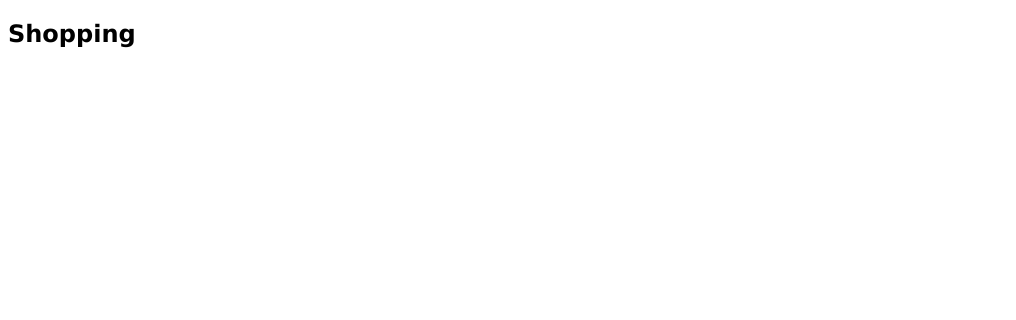
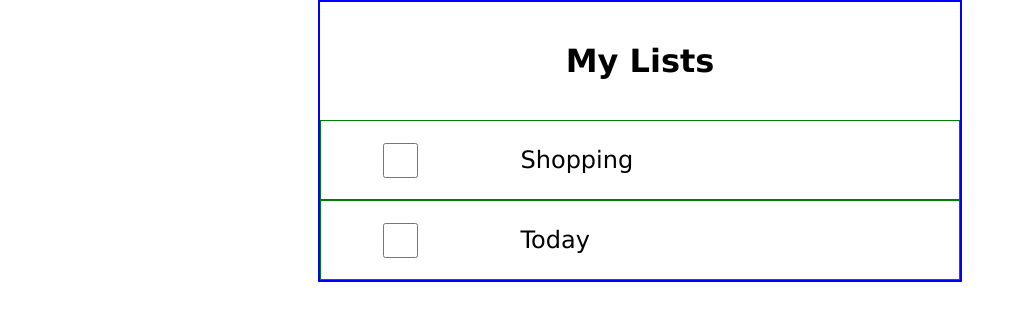
Before and after one commit to karleenheong/odin-todo-list, a website built with webpack: page dist/index.html in a window 1280 px wide. Shown: the whole page, without its empty margins (0-1016 px from the left). Built offline with nearby package versions, Linux system fonts and the light colour scheme.

Commit message:
Add button and checkbox to projects

```diff
--- a/src/dom.js
+++ b/src/dom.js
@@ -1,10 +1,30 @@
 const content = document.querySelector("#content");
+
+export function displayAppName(){
+  let title = document.createElement("h1");
+  title.className = "heading";
+  title.textContent = "My Lists";
+  content.appendChild(title);
+}
 
 export function displayProjects(list){
   for(let i=0; i<list.length; i++){
-    let project = document.createElement("h2");
+    let projectPanel = document.createElement("div");
+    projectPanel.className  = "projectPanel";
+    let project = document.createElement("button");
     project.className = "project";
+    let checkbox = document.createElement("input");
+    checkbox.className = "projectCheckbox";
+    checkbox.setAttribute("type", "checkbox");
+
     project.textContent = list[i].getTitle;
-    content.appendChild(project);
+
+    project.addEventListener("click", function(e){
+      console.log("project pressed");
+    });
+
+    projectPanel.appendChild(checkbox);
+    projectPanel.appendChild(project);
+    content.appendChild(projectPanel);
   }
 }
--- a/src/index.js
+++ b/src/index.js
@@ -1,6 +1,6 @@
 import './styles.css';
 import Project from './project.js';
-import { displayProjects } from './dom.js';
+import { displayAppName, displayProjects } from './dom.js';
 
 
 let projects = [];
@@ -8,8 +8,8 @@ let projects = [];
 let project0 = new Project("Shopping", 0);
 projects.push(project0);
 
-console.log(projects);
-console.log(project0.getTitle);
-console.log(project0.getChecked);
+let project1 = new Project("Today", 1);
+projects.push(project1);
 
+displayAppName();
 displayProjects(projects);
--- a/src/styles.css
+++ b/src/styles.css
@@ -1,3 +1,56 @@
 * {
   font-family: Verdana, Tahoma, sans-serif;
+  text-align: center;
+  margin: 0;
+  padding: 0;
 }
+
+h1 {
+  margin: 40px;
+}
+
+body {
+  display: flex;
+  justify-content: center;
+}
+
+body input {
+  height: 0;
+  width: 0;
+}
+
+#content {
+  display: flex;
+  flex-direction: column;
+  width: 50%;
+  text-align: center;
+  border: 2px solid blue;
+}
+
+.projectPanel {
+  border: 1px solid green;
+  display: grid;
+  grid-template-columns: 1fr 3fr;
+}
+
+.projectCheckbox {
+  align-self: center;
+  justify-self: center;
+  width: 35px;
+  height: 35px;
+  border: solid green;
+}
+
+.project {
+  font-size: 1.5rem;
+  text-align: left;
+  background-color: white;
+  border: none;
+  height: 100%;
+  width: 100%;
+  padding: 25px 40px;
+}
+
+.project:active {
+  background-color: whitesmoke;
+}
```
